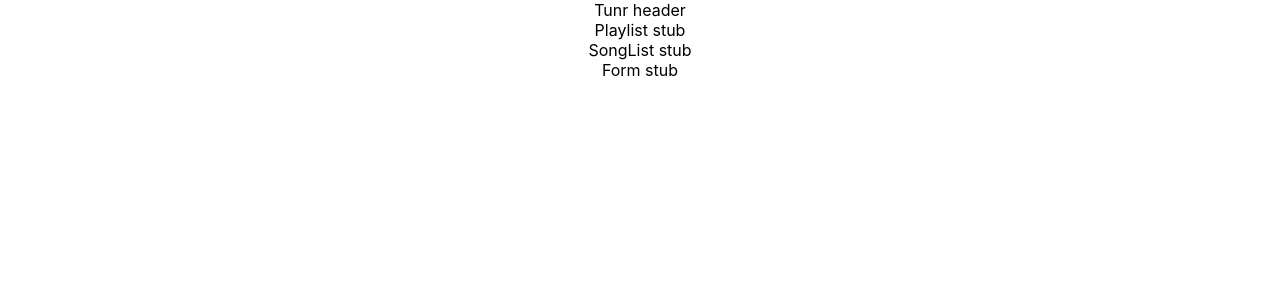
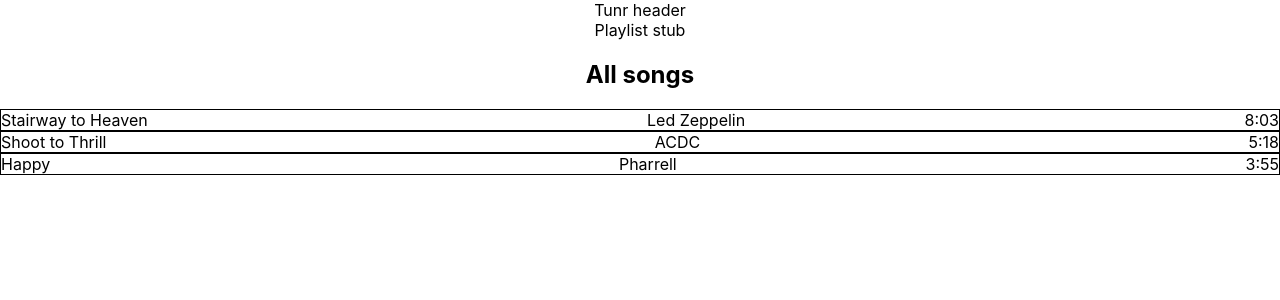
Before and after one commit to norrichs/gangoffive-tunr-frontend, a React (Create React App) app: page / in a window 1280 px wide. Shown: the top 300 px of the page. Built offline with nearby package versions, Linux system fonts and the light colour scheme.

Commit message:
feature-songlist - made songlist component, added Song component

```diff
--- a/src/App.css
+++ b/src/App.css
@@ -36,3 +36,10 @@
     transform: rotate(360deg);
   }
 }
+
+
+.song-component {
+  border: 1px solid black;
+  display: flex;
+  justify-content: space-between;
+}
--- a/src/App.js
+++ b/src/App.js
@@ -2,7 +2,7 @@ import "./App.css";
 import { useEffect, useState } from "react";
 import PlayList from "./components/PlayList";
 import SongList from "./components/SongList";
-import Form from "./components/Form";
+import Form from "./components/Form.js";
 
 function App() {
 	// STATE
@@ -44,8 +44,8 @@ function App() {
 		<div className="App">
 			<header>Tunr header</header>
 			<PlayList />
-			<SongList />
-			<Form />
+			<SongList songs={songs}/>
+			{/* <Form /> */}
 		</div>
 	);
 }
--- a/src/components/Form.jsx
+++ /dev/null
@@ -1,9 +0,0 @@
-import React from 'react'
-
-const Form = (props) => {
-
-	return (
-		<div>Form stub</div>
-	)
-}
-export default Form
--- /dev/null
+++ b/src/components/Song.jsx
@@ -0,0 +1,12 @@
+import React from "react";
+
+const Song = (props) => {
+	return (
+		<section className="song-component">
+			<span>{props.song.title}</span>
+			<span>{props.song.artist}</span>
+			<span>{props.song.time}</span>
+		</section>
+	);
+};
+export default Song
--- a/src/components/SongList.jsx
+++ b/src/components/SongList.jsx
@@ -1,9 +1,15 @@
-import React from 'react'
+import React from "react";
+import Song from "./Song";
 
-const SongList = ({songs}) => {
-
+const SongList = ({ songs }) => {
+	const songDisplay = songs.map((song) => {
+		return <Song song={song} />;
+	});
 	return (
-		<div>SongList stub</div>
-	)
-}
-export default SongList
+		<article>
+			<h2>All songs</h2>
+			{songDisplay}
+		</article>
+	);
+};
+export default SongList;
```
Also changed, not shown: src/components/Form.js (renamed from src/Form.js).
